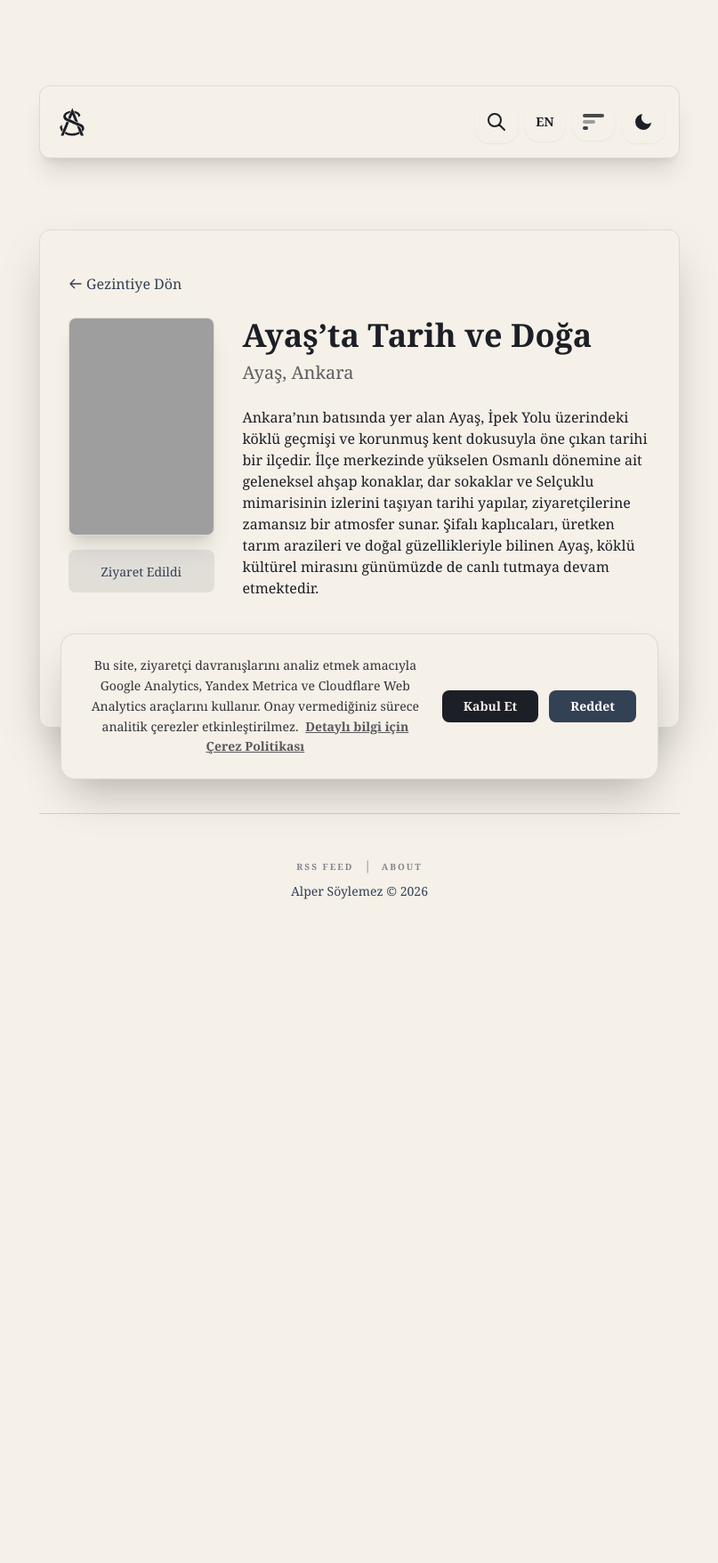
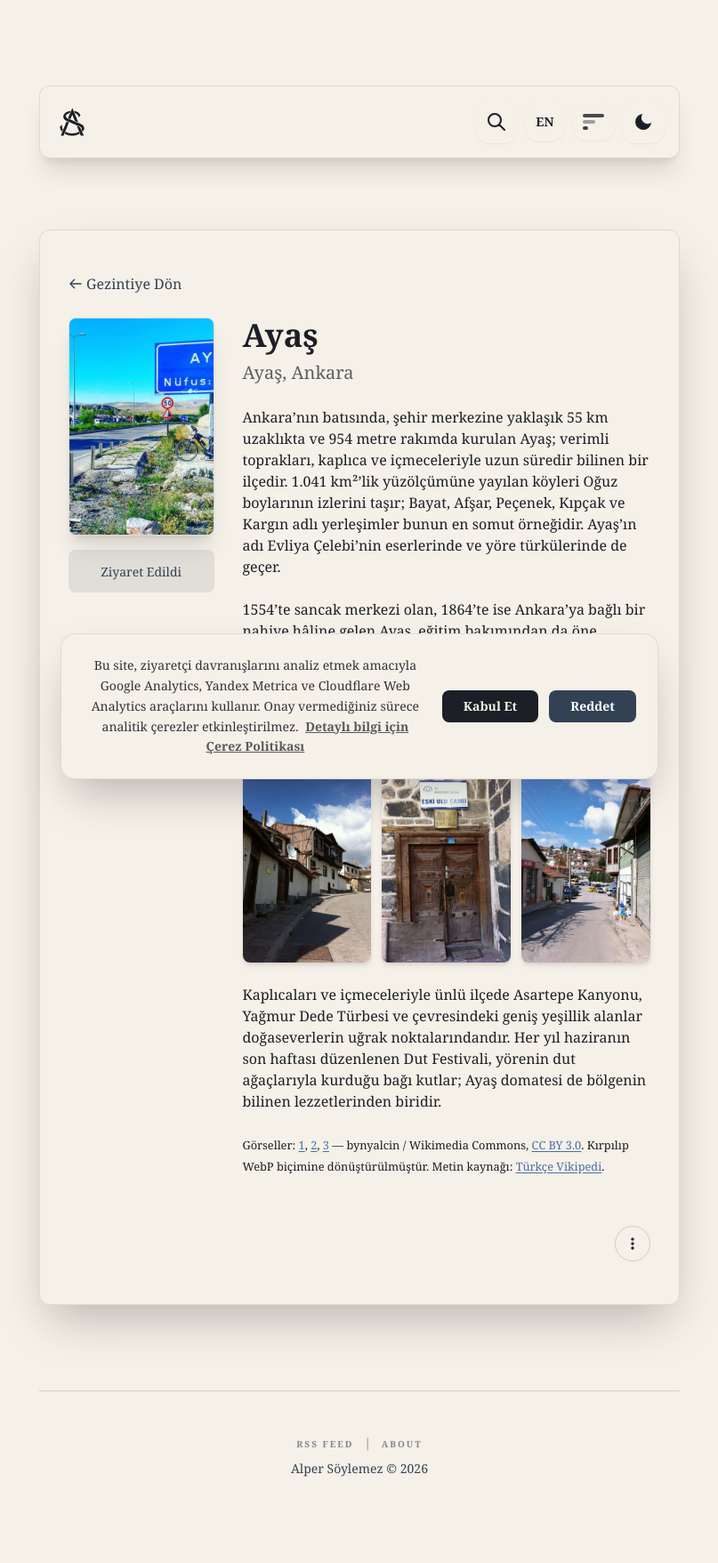
Before and after one commit to lprsylmz/jekyll-blog, a Jekyll site: the page built from _content/_places/ayas.md, in a window 1280 px wide. Shown: the whole page at 89% size, without its empty margins (236-1043 px from the left). Built offline with Jekyll 4.4.1, drawn with Linux system fonts in a browser that asks for light colours; before the commit the page ends 1108 px from its top, so only the background shows below that.

Commit message:
feat: add Ayaş place content and update place layout and styles

```diff
--- a/_content/_places/ayas.md
+++ b/_content/_places/ayas.md
@@ -1,9 +1,23 @@
 ---
 layout: place
-title: "Ayaş’ta Tarih ve Doğa"
-image: "https://alpersoylemez.com/images/ayas.jpg"
+title: "Ayaş"
+image: "/assets/images/places/ayas/ayas-cover-crop.webp"
+image_width: 800
+image_height: 1200
 location: "Ayaş, Ankara"
 status: "Ziyaret Edildi"
 ---
 
-Ankara’nın batısında yer alan Ayaş, İpek Yolu üzerindeki köklü geçmişi ve korunmuş kent dokusuyla öne çıkan tarihi bir ilçedir. İlçe merkezinde yükselen Osmanlı dönemine ait geleneksel ahşap konaklar, dar sokaklar ve Selçuklu mimarisinin izlerini taşıyan tarihi yapılar, ziyaretçilerine zamansız bir atmosfer sunar. Şifalı kaplıcaları, üretken tarım arazileri ve doğal güzellikleriyle bilinen Ayaş, köklü kültürel mirasını günümüzde de canlı tutmaya devam etmektedir.
+Ankara’nın batısında, şehir merkezine yaklaşık 55 km uzaklıkta ve 954 metre rakımda kurulan Ayaş; verimli toprakları, kaplıca ve içmeceleriyle uzun süredir bilinen bir ilçedir. 1.041 km²’lik yüzölçümüne yayılan köyleri Oğuz boylarının izlerini taşır; Bayat, Afşar, Peçenek, Kıpçak ve Kargın adlı yerleşimler bunun en somut örneğidir. Ayaş’ın adı Evliya Çelebi’nin eserlerinde ve yöre türkülerinde de geçer.
+
+1554’te sancak merkezi olan, 1864’te ise Ankara’ya bağlı bir nahiye hâline gelen Ayaş, eğitim bakımından da öne çıkmıştır: 1900’lü yılların başında ilçede 8 medrese, 2 iptidai mektep ve 1 rüştiye bulunuyordu. Bugün merkezdeki dar sokaklarda sıralanan ahşap konaklar, Ulu Camii ve tarihi Paşa Hamamı geçmişin izlerini korumaya devam ediyor.
+
+<div class="not-prose grid grid-cols-1 sm:grid-cols-3 gap-3 my-6">
+  <img src="/assets/images/places/ayas/ayas-1.webp" alt="Ayaş’ta geleneksel Osmanlı evleri (1/3)" width="800" height="1200" loading="lazy" class="w-full h-auto rounded-lg shadow-md object-cover" style="aspect-ratio: 2/3;">
+  <img src="/assets/images/places/ayas/ayas-2.webp" alt="Ayaş’ta Ulu Camii ve çevresi (2/3)" width="800" height="1200" loading="lazy" class="w-full h-auto rounded-lg shadow-md object-cover" style="aspect-ratio: 2/3;">
+  <img src="/assets/images/places/ayas/ayas-3.webp" alt="Ayaş’tan bir sokak görünümü (3/3)" width="800" height="1200" loading="lazy" class="w-full h-auto rounded-lg shadow-md object-cover" style="aspect-ratio: 2/3;">
+</div>
+
+Kaplıcaları ve içmeceleriyle ünlü ilçede Asartepe Kanyonu, Yağmur Dede Türbesi ve çevresindeki geniş yeşillik alanlar doğaseverlerin uğrak noktalarındandır. Her yıl haziranın son haftası düzenlenen Dut Festivali, yörenin dut ağaçlarıyla kurduğu bağı kutlar; Ayaş domatesi de bölgenin bilinen lezzetlerinden biridir.
+
+<p><small>Görseller: <a href="https://commons.wikimedia.org/wiki/File:Aya%C5%9F,_06710_Bayram-Aya%C5%9F-Ankara,_Turkey_-_panoramio.jpg" target="_blank" rel="noopener noreferrer">1</a>, <a href="https://commons.wikimedia.org/wiki/File:Aya%C5%9F,_06710_Bayram-Aya%C5%9F-Ankara,_Turkey_-_panoramio_(3).jpg" target="_blank" rel="noopener noreferrer">2</a>, <a href="https://commons.wikimedia.org/wiki/File:Aya%C5%9F_ankara_t%C3%BCrkiye_-_panoramio.jpg" target="_blank" rel="noopener noreferrer">3</a> — bynyalcin / Wikimedia Commons, <a href="https://creativecommons.org/licenses/by/3.0/" target="_blank" rel="noopener noreferrer">CC BY 3.0</a>. Kırpılıp WebP biçimine dönüştürülmüştür. Metin kaynağı: <a href="https://tr.wikipedia.org/wiki/Aya%C5%9F" target="_blank" rel="noopener noreferrer">Türkçe Vikipedi</a>.</small></p>
```
Also changed, not shown: assets/images/places/ayas/ayas-1.webp (added), assets/images/places/ayas/ayas-2.webp (added), assets/images/places/ayas/ayas-3.webp (added), assets/images/places/ayas/ayas-cover-crop.webp (added), assets/images/places/ayas/ayas-cover.webp (added).
